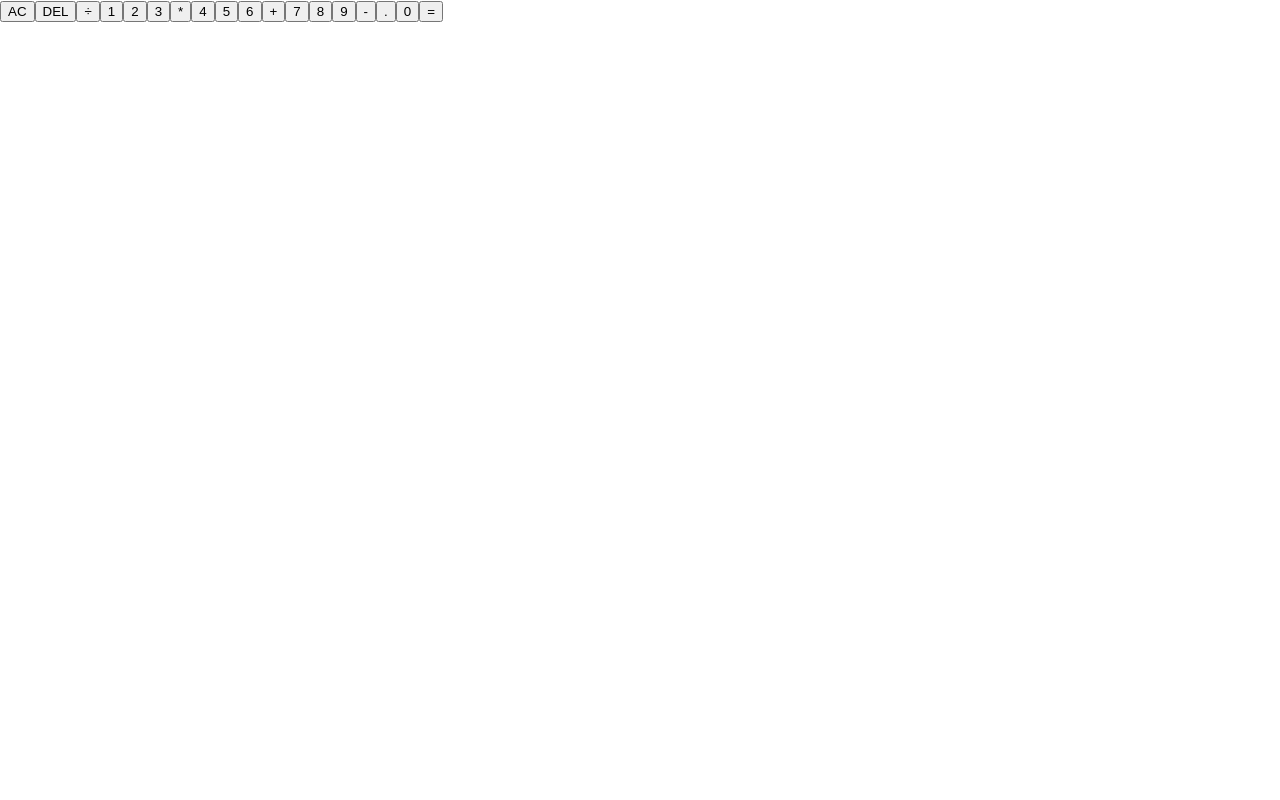
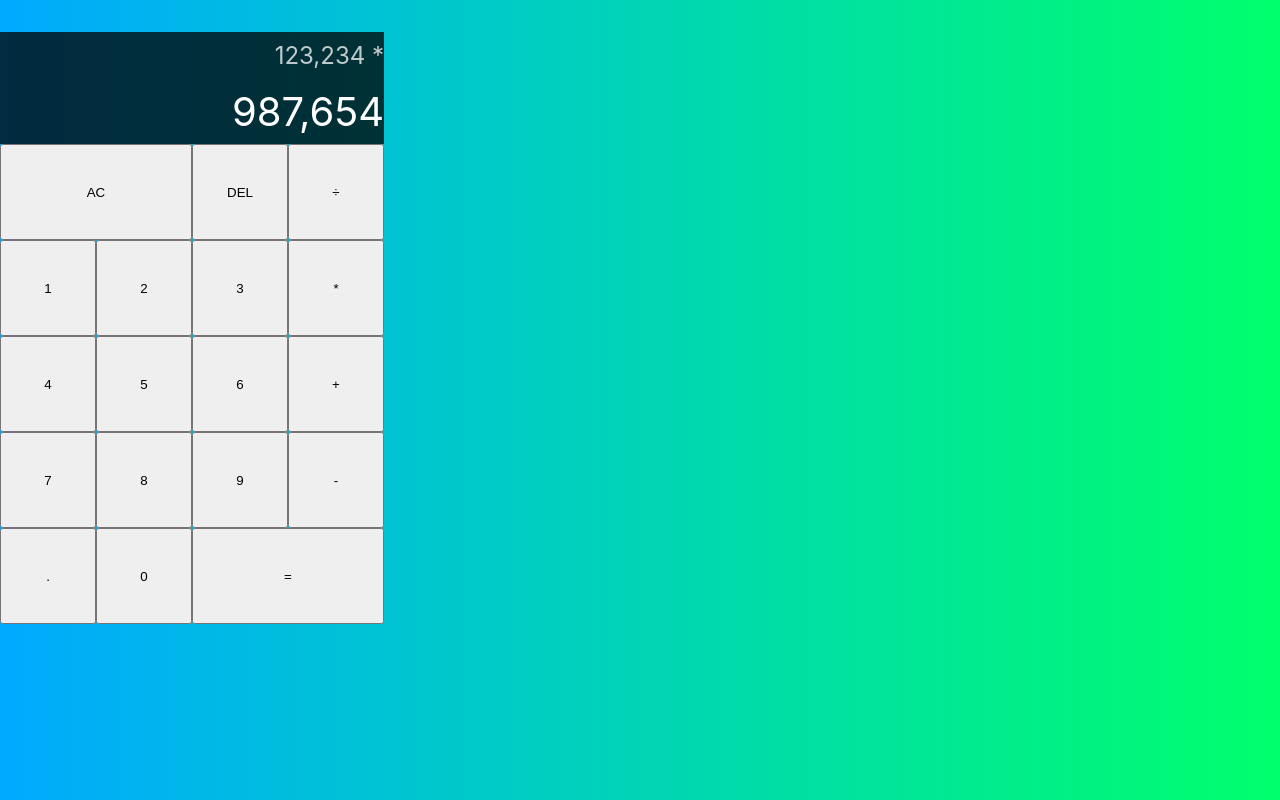
Before and after one commit to anjola-adeuyi/calculator-design-logic, a React (Create React App) app: page / in a window 1280 px wide. Built offline with nearby package versions, Linux system fonts and the light colour scheme.

Commit message:
add some styling

```diff
--- a/src/App.css
+++ b/src/App.css
@@ -1,38 +1,40 @@
-.App {
-  text-align: center;
+*,
+*::before,
+*::after {
+  box-sizing: border-box;
 }
 
-.App-logo {
-  height: 40vmin;
-  pointer-events: none;
+body {
+  margin: 0;
+  background: linear-gradient(to right, #00aaff, #00ff6c);
 }
 
-@media (prefers-reduced-motion: no-preference) {
-  .App-logo {
-    animation: App-logo-spin infinite 20s linear;
-  }
+.calculator-grid {
+  display: grid;
+  margin-top: 2rem;
+  grid-template-columns: repeat(4, 6rem);
+  grid-template-rows: minmax(7rem, auto) repeat(5, 6rem);
 }
 
-.App-header {
-  background-color: #282c34;
-  min-height: 100vh;
+.span-two {
+  grid-column: span 2;
+}
+
+.output {
+  grid-column: 1 / -1;
+  background: rgba(0, 0, 0, 0.75);
   display: flex;
   flex-direction: column;
-  align-items: center;
-  justify-content: center;
-  font-size: calc(10px + 2vmin);
-  color: white;
+  align-items: flex-end;
+  justify-content: space-around;
 }
 
-.App-link {
-  color: #61dafb;
+.output .previous-operand {
+  color: rgba(255, 255, 255, 0.75);
+  font-size: 1.5rem;
 }
 
-@keyframes App-logo-spin {
-  from {
-    transform: rotate(0deg);
-  }
-  to {
-    transform: rotate(360deg);
-  }
+.output .current-operand {
+  color: rgba(255, 255, 255, 1);
+  font-size: 2.5rem;
 }
--- a/src/App.tsx
+++ b/src/App.tsx
@@ -4,9 +4,9 @@
 function App() {
   return (
     <div className='calculator-grid'>
-      <div className='otput'>
-        <div className='previous-operand'></div>
-        <div className='current-operand'></div>
+      <div className='output'>
+        <div className='previous-operand'>123,234 *</div>
+        <div className='current-operand'>987,654</div>
       </div>
       <button className='span-two'>AC</button>
       <button>DEL</button>
```
